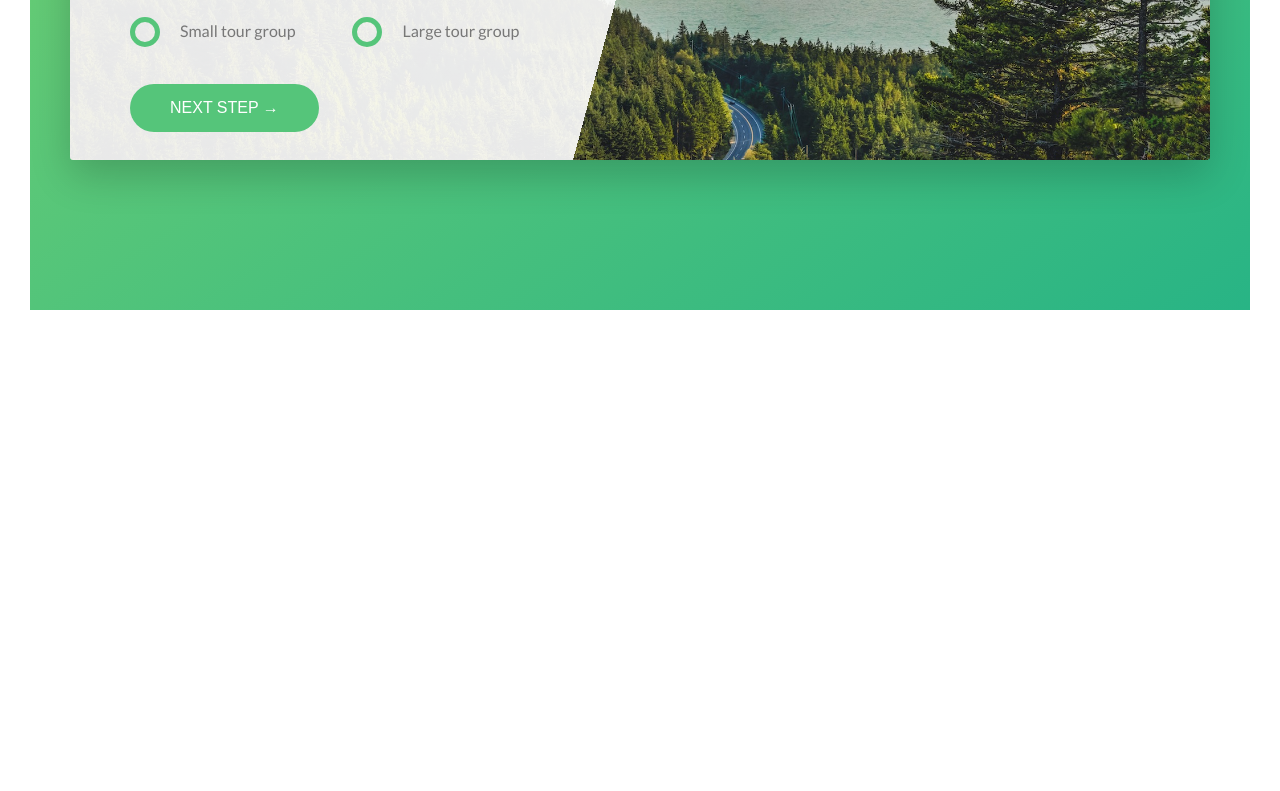
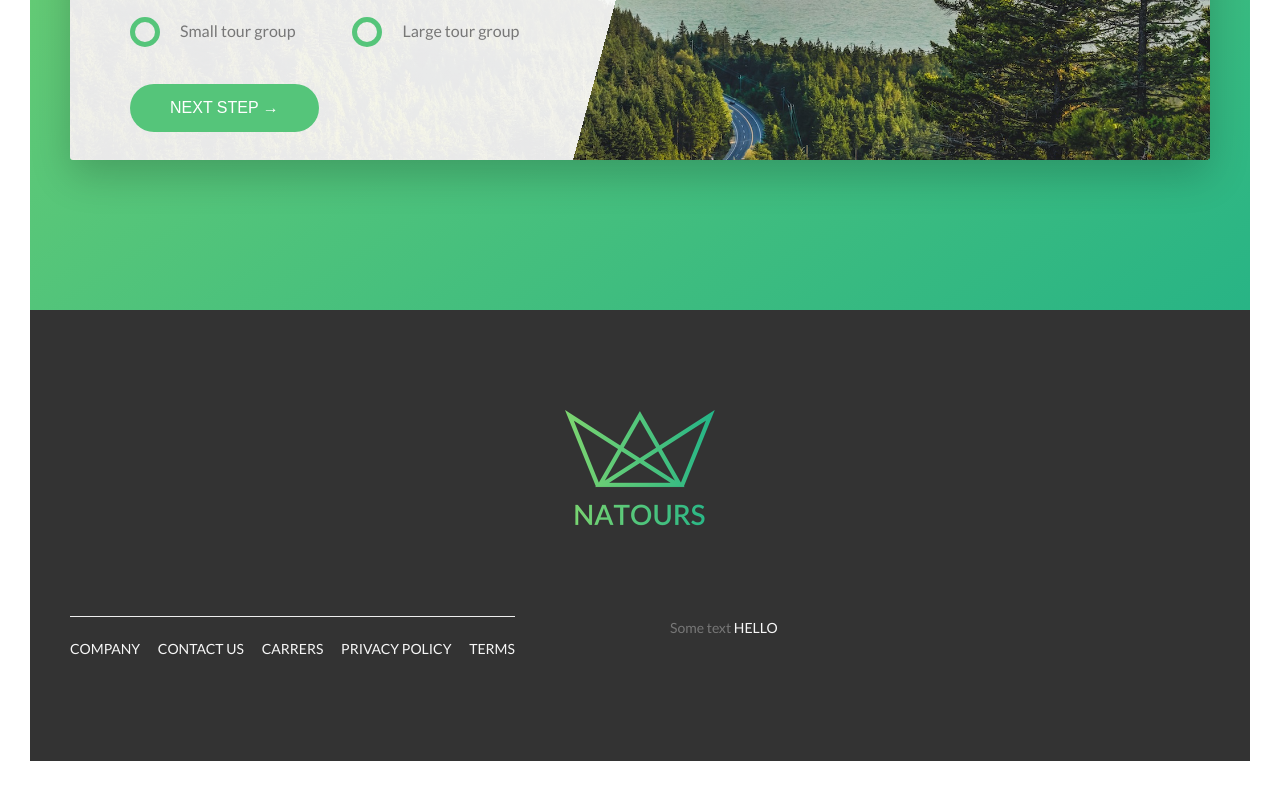
Before and after one commit to ArtemRakov/natours, a website: page index.html in a window 1280 px wide. Shown: the part 5147-5938 px from the top of the page. Before the commit the page ends 5487 px from the top, so only its background shows below. Drawn offline with Linux system fonts and the light colour scheme.

Commit message:
Added footer

```diff
--- a/index.html
+++ b/index.html
@@ -308,5 +308,30 @@
                 </div>
             </section>
         </main>
+
+        <footer class="footer">
+            <div class="footer__logo-box">
+                <img src="img/logo-green-2x.png" alt="Full logo" class="footer__logo">
+            </div>
+            <div class="row">
+                <div class="col-1-of-2">
+                    <div class="footer__navigation">
+                        <ul class="footer__list">
+                            <li class="footer__item"><a href="#" class="footer__link"> Company </a> </li>
+                            <li class="footer__item"><a href="#" class="footer__link"> Contact us </a></li>
+                            <li class="footer__item"><a href="#" class="footer__link"> Carrers </a></li>
+                            <li class="footer__item"><a href="#" class="footer__link"> Privacy policy </a></li>
+                            <li class="footer__item"><a href="#" class="footer__link"> Terms </a></li>
+                        </ul>
+                    </div>
+                </div>
+
+                <div class="col-1-of-2">
+                    <p class="footer__copyright">
+                        Some text <a href="#" class="footer__link"> Hello </a>
+                    </p>
+                </div>
+            </div>
+        </footer>
     </body>
 </html>
--- a/sass/abstracts/_variables.scss
+++ b/sass/abstracts/_variables.scss
@@ -4,6 +4,7 @@ $color-primary-light: #7ed56f;
 $color-primary-dark: #28b485;
 $color-grey-dark: #777;
 $color-grey-dark-2: #999;
+$color-grey-dark-3: #333;
 $color-white: #fff;
 $color-black: #000;
 
--- /dev/null
+++ b/sass/layout/_footer.scss
@@ -0,0 +1,53 @@
+.footer {
+    background-color: $color-grey-dark-3;
+    padding: 10rem 0;
+    font-size: 1.4rem;
+
+    &__logo-box {
+        text-align: center;
+        margin-bottom: 8rem;
+    }
+
+    &__logo {
+        width: 15rem;
+        height: auto;
+    }
+
+    &__navigation {
+        border-top: 1px solid $color-grey-light-2;
+        padding-top: 2rem;
+        display: inline-block;
+    }
+
+    &__list {
+        list-style: none;
+    }
+
+    &__item {
+        display: inline-block;
+
+        &:not(:last-child) {
+        margin-right: 1.5rem;
+        }
+    }
+
+    &__link {
+
+        &:link,
+        &:visited {
+            color: $color-grey-light-1;
+            background-color: $color-grey-dark-3;
+            text-decoration: none;
+            text-transform: uppercase;
+            display: inline-block;
+            transition: all 0.2s;
+        }
+
+        &:hover,
+        &:active {
+            color: $color-primary;
+            box-shadow: 0 1rem 2rem rgba($color-black, 0.4);
+            transform: rotate(5deg) scale(1.3);
+        }
+    }
+}
--- a/sass/main.scss
+++ b/sass/main.scss
@@ -17,5 +17,6 @@
 
 @import 'layout/header';
 @import 'layout/grid';
+@import 'layout/footer';
 
 @import 'pages/home';
```
Also changed, not shown: css/style.css.
